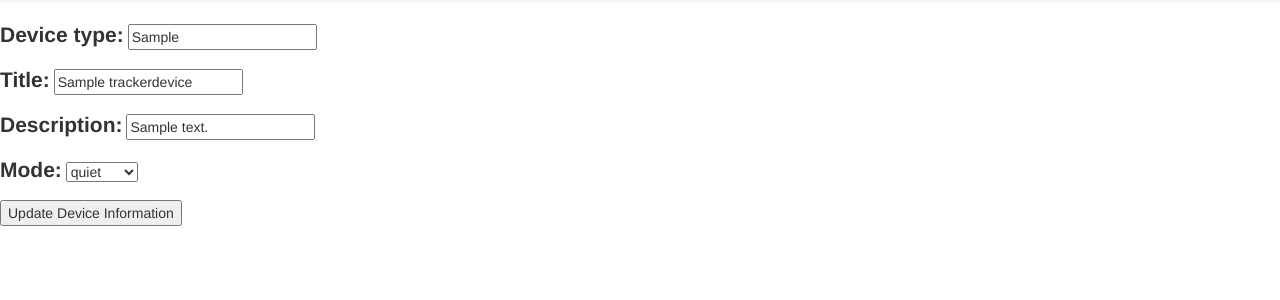
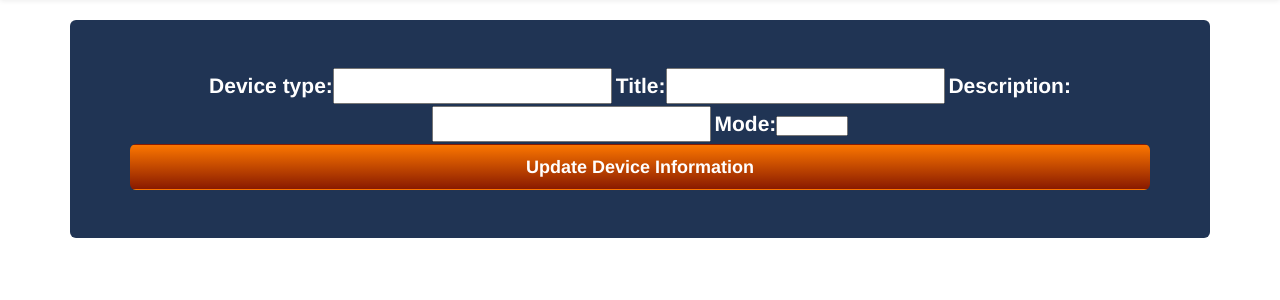
Before and after one commit to pattern-of-life/tracker, a Django app: page /device/1/edit/ in a window 1280 px wide. Shown: the part 65-365 px from the top of the page. Run offline with Django 3.2, Linux system fonts and the light colour scheme; a user stored in the database is signed in; tables that the repository leaves empty hold one stand-in row (values such as "Sample post"); some libraries are stand-ins or nearby versions.

Commit message:
Style edit device
Fix extends/include problem

```diff
--- a/tracker/static/css/base.css
+++ b/tracker/static/css/base.css
@@ -181,3 +181,14 @@ li {
 #device-detail a {
     color: #FB7600;
 }
+
+#edit-device {
+    text-align: center;
+    background: #203454;
+    color: white;
+    text-align: center;
+}
+
+#edit-device input {
+  font-size: 1.5em;
+}
--- a/tracker_device/templates/tracker_device/edit_device.html
+++ b/tracker_device/templates/tracker_device/edit_device.html
@@ -1,8 +1,14 @@
-{% include "tracker/base.html" %}
+{% extends "tracker/base.html" %}
+
+{% load bootstrap %}
 
 {% block body %}
-<form action=" " method="post" enctype="multipart/form-data">{% csrf_token %}
-    {{ form.as_p }}
-    <input type="submit" value="Update Device Information">
-</form>
+<div id="edit-device" class="jumbotron">
+  <form action=" " method="post" enctype="multipart/form-data">{% csrf_token %}
+    {{ form|bootstrap }}
+    <button class="btn btn-lg btn-block" type="submit">
+      Update Device Information
+    </button>
+  </form>
+</div>
 {% endblock %}
```
Also changed, not shown: tracker_device/templates/tracker_device/edit_route.html (+7 -3 lines).
